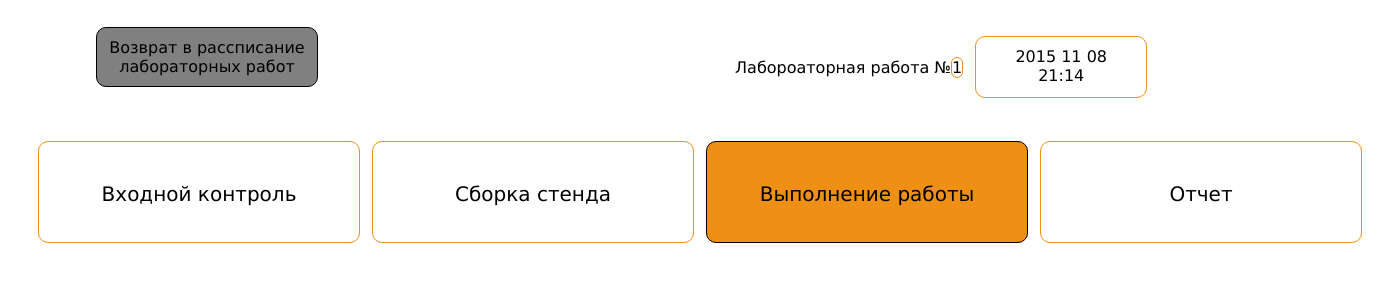
After one commit to kafedorov89/ElectroLab3D, a Django app: page /course/1/ in a window 1400 px wide. The commit adds this page. Shown: the top 300 px of the page. Run offline with Django 3.2, Linux system fonts and the light colour scheme; parts of the project's set-up code (start-up, migrations or seed data) failed here and were passed over.

Commit message:
Всякое разное

```diff
--- a/electrolab/urls.py
+++ b/electrolab/urls.py
@@ -29,5 +29,10 @@ urlpatterns = patterns('',
     url(r'^logout/$', views.LogoutView.as_view()),
     url(r'^main_menu/$', 'main.views.main_menu'),
     url(r'^timetable/$', 'main.views.timetable'),
+    url(r'^method/([0-9]*)/$', 'main.views.method'),
+    url(r'^input_control/([0-9]*)/$', 'main.views.input_control'),
+    url(r'^workplace_construct/([0-9]*)/$', 'main.views.workplace_construct'),
+    url(r'^course/([0-9]*)/$', 'main.views.course'),
+    url(r'^report/([0-9]*)/$', 'main.views.report'),
     url(r'^media_course/$', 'main.views.media_course'),
 )
--- a/main/views.py
+++ b/main/views.py
@@ -80,3 +80,53 @@ def media_course (request):
     templ_data = {
     }
     return render_to_response ('media_course.html', templ_data)
+
+def input_control (request, id):
+    current_user = request.user
+    templ_data = {
+        'input_control' : True,
+        'id': id,
+        'date' : "{:%Y %m %d}".format (datetime.now()),
+        'time' : "{:%H:%M}".format (datetime.now()),
+    }
+    return render_to_response ('input_control.html', templ_data)
+
+def workplace_construct (request, id):
+    current_user = request.user
+    templ_data = {
+        'workplace_construct' : True,
+        'id': id,
+        'date' : "{:%Y %m %d}".format (datetime.now()),
+        'time' : "{:%H:%M}".format (datetime.now()),
+    }
+    return render_to_response ('workpalce_construct.html', templ_data)
+
+def course (request, id):
+    current_user = request.user
+    templ_data = {
+        'course' : True,
+        'id': id,
+        'date' : "{:%Y %m %d}".format (datetime.now()),
+        'time' : "{:%H:%M}".format (datetime.now()),
+    }
+    return render_to_response ('course.html', templ_data)
+
+def report (request, id):
+    current_user = request.user
+    templ_data = {
+        'report' : True,
+        'id': id,
+        'date' : "{:%Y %m %d}".format (datetime.now()),
+        'time' : "{:%H:%M}".format (datetime.now()),
+    }
+    return render_to_response ('report.html', templ_data)
+
+
+def method (request, id):
+    current_user = request.user
+    templ_data = {
+        'id': id,
+        'date' : "{:%Y %m %d}".format (datetime.now()),
+        'time' : "{:%H:%M}".format (datetime.now()),
+    }
+    return render_to_response ('method.html', templ_data)
--- a/static/css/datagrid.css
+++ b/static/css/datagrid.css
@@ -86,13 +86,6 @@
 /****************************************************************************
  * Titles
  ****************************************************************************/
-.datagrid-title,
-.datagrid-titlebox {
-  background-color: #a2bedc;
-  border-bottom: 1px #728eac solid;
-  margin: 0;
-  padding: 5px 10px 5px 5px;
-}
 .datagrid-titlebox h1 {
   display: inline;
   font-size: 120%;
--- a/static/css/style.css
+++ b/static/css/style.css
@@ -63,6 +63,34 @@ body {
     font-size: 20px;
 }
 
+.course-link-block {
+	background-color: #ffffff;
+	text-align: center;
+	color: black;
+	padding: 40px 10px 40px 10px;
+	border: 1px solid #ee9015;
+	text-decoration: none;
+	border-radius: 10px;
+	display: block;
+	width:300px;
+    height: 20px;
+    font-size: 20px;
+}
+
+.course-link-block-active {
+	background-color: #ee9015;
+	text-align: center;
+	color: black;
+	padding: 40px 10px 40px 10px;
+	border: 1px solid black;
+	text-decoration: none;
+	border-radius: 10px;
+	display: block;
+	width:300px;
+    height: 20px;
+    font-size: 20px;
+}
+
 .back-link-block {
 	background-color: gray;
 	text-align: center;
@@ -119,6 +147,16 @@ body {
     padding: 10px;
 }
 
+.number {
+    border: 1px solid #ee9015;
+    border-radius: 10px;
+    text-align: center;
+    color: black;
+    width: 150px;
+    height: 40px;
+    display: inline;
+}
+
 .fio {
     border: 1px solid #ee9015;
     border-radius: 10px;
@@ -132,6 +170,45 @@ body {
     top: -50px;
 }
 
+.table-head {
+    width: 90%;
+    padding: 10px;
+    margin-left: auto;
+	margin-right: auto;
+}
+
+.td-left {
+    text-align: left;
+    padding: 5px;
+}
+
+.td-right {
+    text-align: right;
+    padding: 5px;
+}
+
+.td-center {
+    text-align: center;
+    padding: 5px;
+}
+
+.head-date {
+    border: 1px solid #ee9015;
+    border-radius: 10px;
+    text-align: center;
+    color: black;
+    width: 150px;
+    height: 40px;
+    padding: 10px;
+}
+
+.table-course-menu {
+    width: 90%;
+    padding: 10px;
+    margin-left: auto;
+	margin-right: auto;
+}
+
 .errorlist {
 	margin-top: 5px;
 }
--- a/templates/base.html
+++ b/templates/base.html
@@ -9,6 +9,9 @@
   	<body>
 {% endblock %}
 
+{% block menu %}
+{% endblock %}
+
 {% block main %}
 {% endblock %}
 
--- /dev/null
+++ b/templates/base_course.html
@@ -0,0 +1,48 @@
+{% extends "base.html" %}
+{% block menu %}
+{% block head_course %}
+<div style="width: 100%; text-align: center;">
+	<table class="table-head">
+		<tr>
+			<td class="td-left">
+				<div class="control-group">
+			        <a class="back-link-block" href="/timetable/">Возврат в рассписание<br>лабораторных работ</a>
+			    </div>
+			</td>
+			<td class="td-right">
+				<span>Лабороаторная работа №</span><div class="number">{{ id }}</div>
+			</td>
+	    	<td class="td-right">
+	    		<div class="head-date">{{ date }}<br>{{ time }}</div>
+	    	</td>
+	    </tr>
+	</table>
+{% endblock %}
+{% block cource_menu %}
+	<table class="table-course-menu">
+		<tr>
+			<td class="td-center" style="width: 25%;">
+				<div class="control-group">
+			        <a class="course-link-block{% if input_control %}-active{% endif %}" href="/input_control/{{ id }}/">Входной контроль</a>
+			    </div>
+			</td>
+			<td class="td-center">
+				<div class="control-group" style="width: 25%;">
+			        <a class="course-link-block{% if workplace_construct %}-active{% endif %}" href="/workplace_construct/{{ id }}/">Сборка стенда</a>
+			    </div>
+			</td>
+			<td class="td-center">
+				<div class="control-group" style="width: 25%;">
+			        <a class="course-link-block{% if course %}-active{% endif %}" href="/course/{{ id }}/">Выполнение работы</a>
+			    </div>
+			</td>
+			<td class="td-center">
+				<div class="control-group" style="width: 25%;">
+			        <a class="course-link-block{% if report %}-active{% endif %}" href="/report/{{ id }}/">Отчет</a>
+			    </div>
+			</td>
+	    </tr>
+	</table>
+</div>
+{% endblock %}
+{% endblock %}
--- /dev/null
+++ b/templates/course.html
@@ -0,0 +1,4 @@
+{% extends "base_course.html" %}
+{% block title %}Выполнение лабораторной работы{% endblock %}
+{% block main %}
+{% endblock %}
--- /dev/null
+++ b/templates/input_control.html
@@ -0,0 +1,4 @@
+{% extends "base_course.html" %}
+{% block title %}Входной контроль{% endblock %}
+{% block main %}
+{% endblock %}
--- a/templates/media_course.html
+++ b/templates/media_course.html
@@ -5,5 +5,6 @@
 	<div class="control-group">
         <a class="back-link-block" href="/main_menu">Возврат в главное меню</a>
     </div>
+    <div class="date">{{ date }}<br>{{ time }}</div>
 </div>
 {% endblock %}
--- /dev/null
+++ b/templates/method.html
@@ -0,0 +1,6 @@
+{% extends "base_course.html" %}
+{% block title %}Методические материалы{% endblock %}
+{% block cource_menu %}
+{% endblock %}
+{% block main %}
+{% endblock %}
--- /dev/null
+++ b/templates/report.html
@@ -0,0 +1,4 @@
+{% extends "base_course.html" %}
+{% block title %}Отчет{% endblock %}
+{% block main %}
+{% endblock %}
--- /dev/null
+++ b/templates/workpalce_construct.html
@@ -0,0 +1,4 @@
+{% extends "base_course.html" %}
+{% block title %}Сборка стенда{% endblock %}
+{% block main %}
+{% endblock %}
```
Also changed, not shown: main/courses.py (+33 -4 lines).
